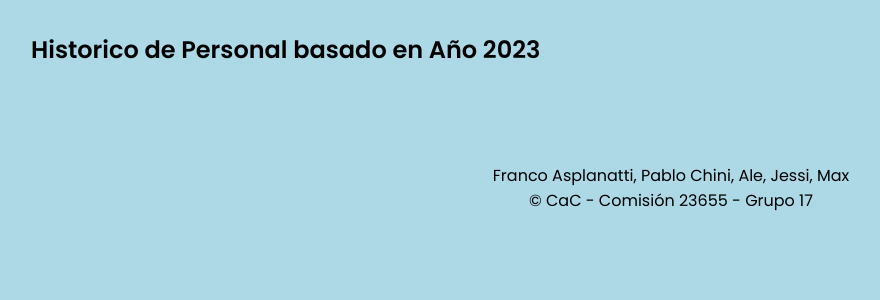
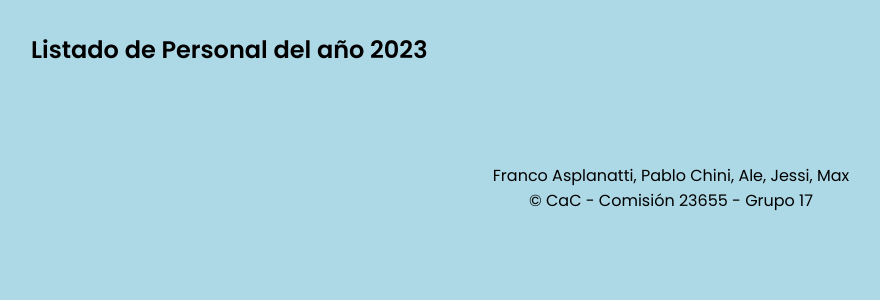
Before and after one commit to francoasplanatti/django-grupo17, a Django app: page /personal/2023/ in a window 1280 px wide; the page is wider, and only the part inside the window is pictured. Shown: the part 144-444 px from the top of that part, without its empty margins (17-897 px from the left). Run offline with Django 4.2, Linux system fonts and the light colour scheme.

Commit message:
f-refresh-views

```diff
--- a/bomberos/core/templates/core/personal_historico.html
+++ b/bomberos/core/templates/core/personal_historico.html
@@ -10,7 +10,7 @@
 {% block content %}
 
     <section class="section">
-        <h2>Historico de Personal basado en Año {{año}}</h2>
+        <h2>Listado de Personal del año {{ año }}</h2>
     </section>
 
 {% endblock %}
--- a/bomberos/core/views.py
+++ b/bomberos/core/views.py
@@ -7,8 +7,7 @@ def personal(request):
     return render(request, "core/personal.html")
 
 def personal_historico(request, year):
-
-    return render(request, "core/personal_historico.html",{"año": year})
+    return render(request, "core/personal_historico.html", {"año": year})
 
 def vehiculos(request):
     return render(request, "core/vehiculos.html")
```
